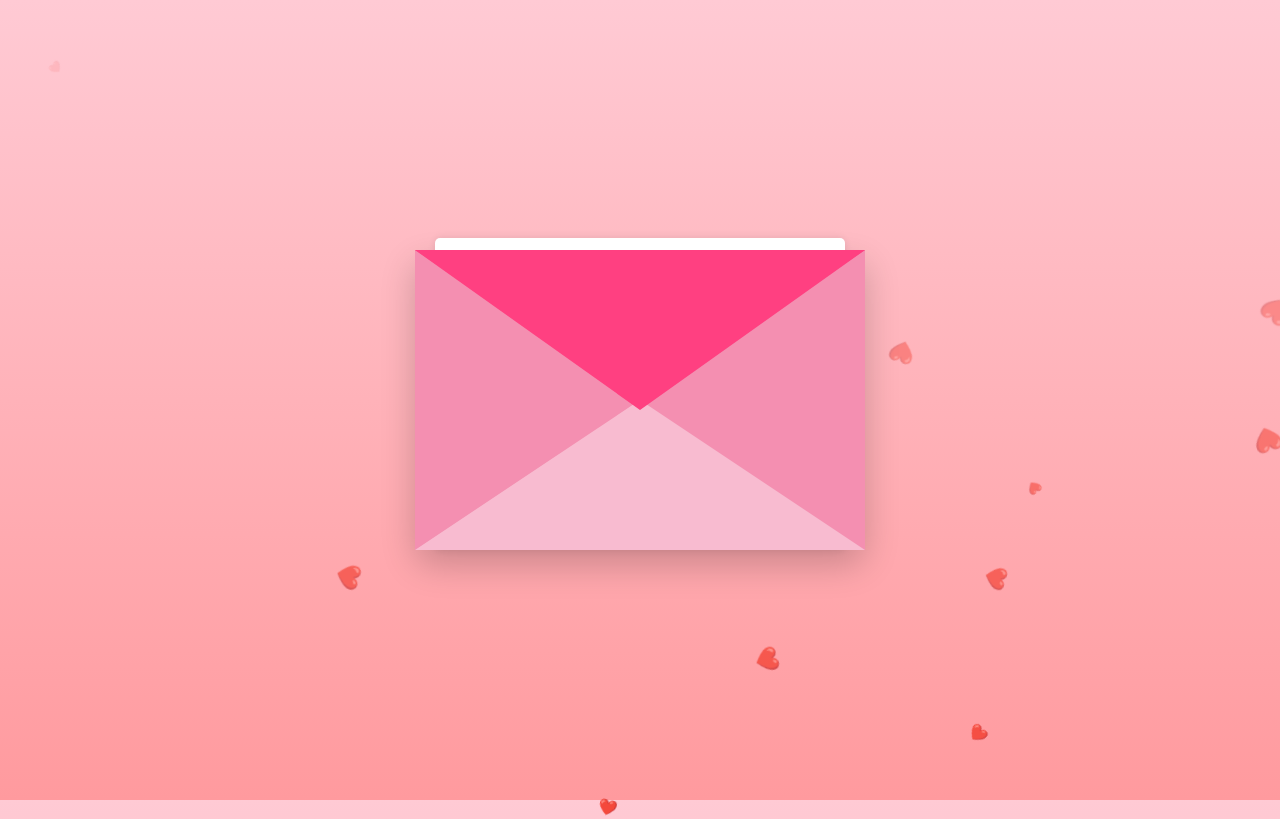
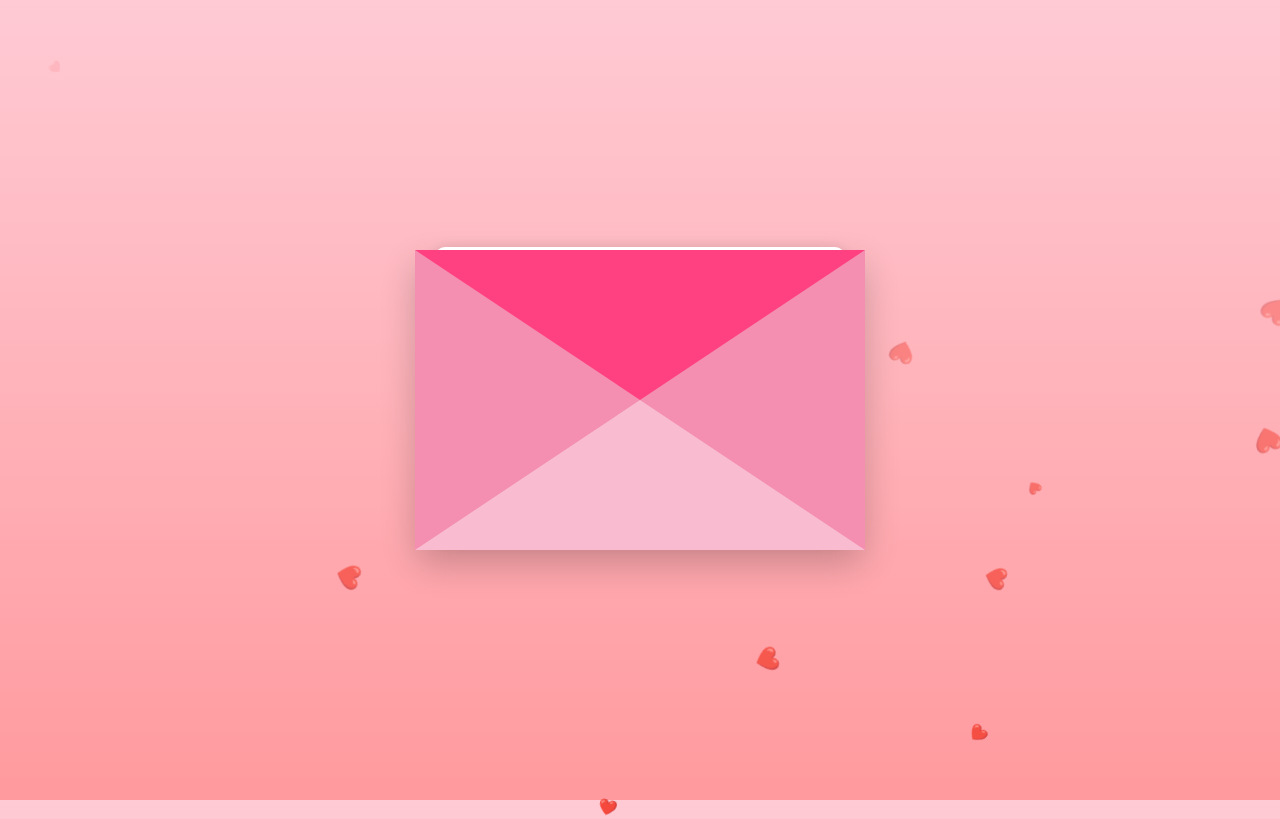
Before and after one commit to Sannyk-kell/valentine-card, a plain HTML site: page index.html in a window 1280 px wide. Drawn offline with Linux system fonts and the light colour scheme.

Commit message:
Update style.css

```diff
--- a/style.css
+++ b/style.css
@@ -53,53 +53,66 @@ body {
     z-index: 4;
 }
 
-/* Лист всередині — тепер більший і вміщує більше тексту */
+/* Лист — тепер він повністю ховається за передню стінку */
 .letter {
     position: absolute;
-    bottom: 0;
+    bottom: 5px; /* Трохи підняли від самого дна */
     left: 20px;
-    width: 410px; /* Ширина конверта мінус відступи */
+    width: 410px;
     min-height: 250px;
     height: auto;
     background: white;
     padding: 30px;
     box-sizing: border-box;
     text-align: center;
-    transition: transform 0.6s ease;
-    z-index: 2;
-    border-radius: 5px;
-    box-shadow: 0 0 10px rgba(0,0,0,0.1);
+    transition: transform 0.6s ease, z-index 0.1s; /* Додали перемикання шарів */
+    z-index: 2; /* Ховається за клапанами та передньою стінкою */
+    border-radius: 10px;
+    box-shadow: 0 0 15px rgba(0,0,0,0.1);
 
     display: flex;
     flex-direction: column;
     justify-content: center;
     word-wrap: break-word;
-    overflow-wrap: break-word;
 }
 
 .letter h1 {
     color: #ad1457;
-    font-size: 24px; /* Збільшили заголовок */
+    font-size: 24px;
     margin: 0 0 15px 0;
-    line-height: 1.2;
 }
 
 .letter p {
     color: #555;
-    font-size: 18px; /* Збільшили текст для зручності */
-    margin: 0;
+    font-size: 16px;
     line-height: 1.5;
 }
 
-/* Анімація відкриття — лист виїжджає вище, бо він став більшим */
+/* МАГІЯ ВІДКРИТТЯ */
 .open .letter {
-    transform: translateY(-180px);
-    z-index: 6;
+    /* Піднімаємо лист вище, щоб він не торкався конверта */
+    transform: translateY(-220px);
+    /* Робимо його поверх усіх частин конверта */
+    z-index: 20;
 }
 
 .open .flap {
     transform: rotateX(180deg);
+    /* Коли конверт відкритий, клапан має бути за листом */
     z-index: 1;
+}
+
+/* Передню частину (кишеньку) робимо вище за закритий лист, але нижче за відкритий */
+.front {
+    position: absolute;
+    bottom: 0;
+    width: 0;
+    height: 0;
+    border-left: 225px solid #f48fb1;
+    border-right: 225px solid #f48fb1;
+    border-bottom: 150px solid #f8bbd0;
+    border-top: 150px solid transparent;
+    z-index: 10; /* Це перекриває лист, поки він не виїхав */
 }
 
 /* --- Інші стилі залишаємо без змін --- */
```
